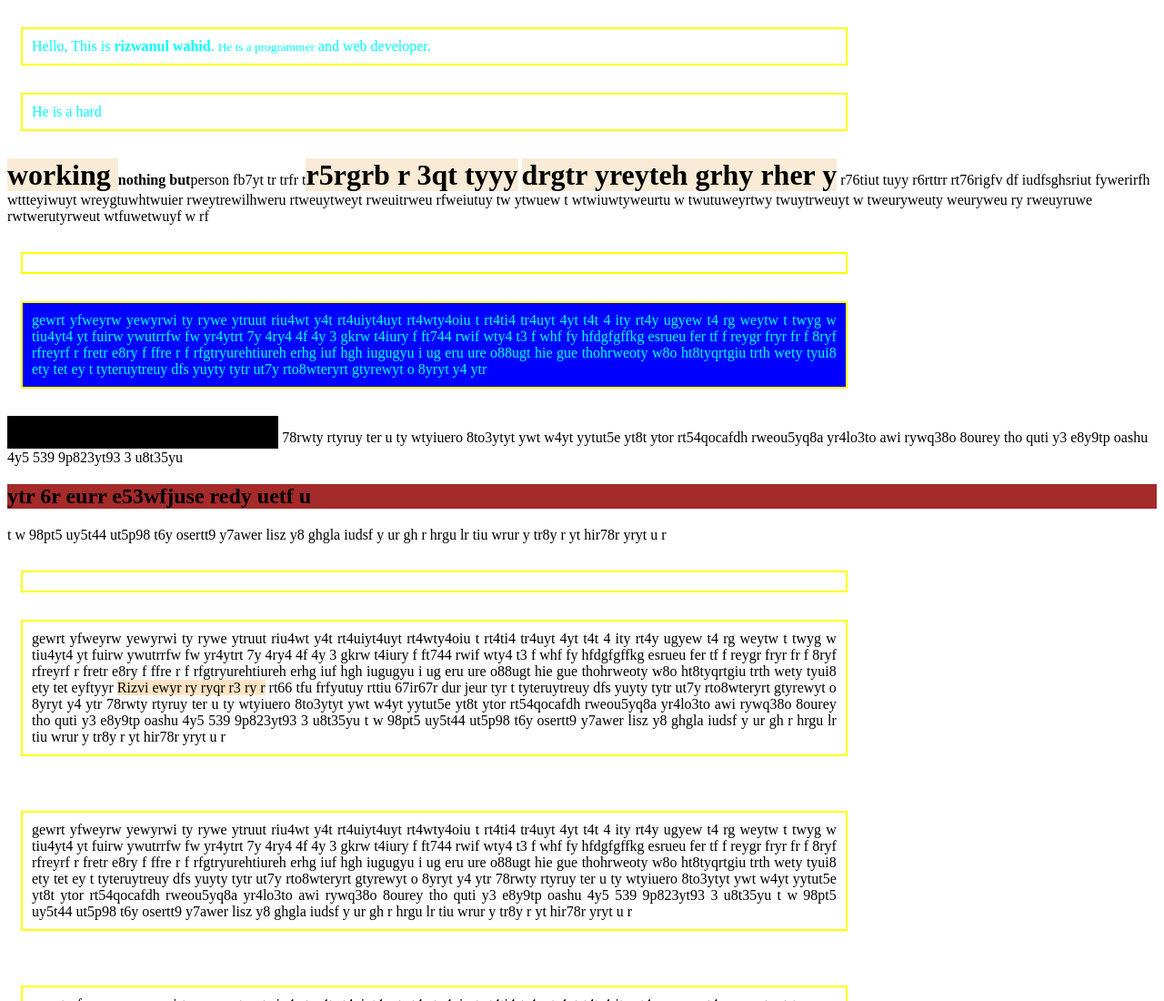
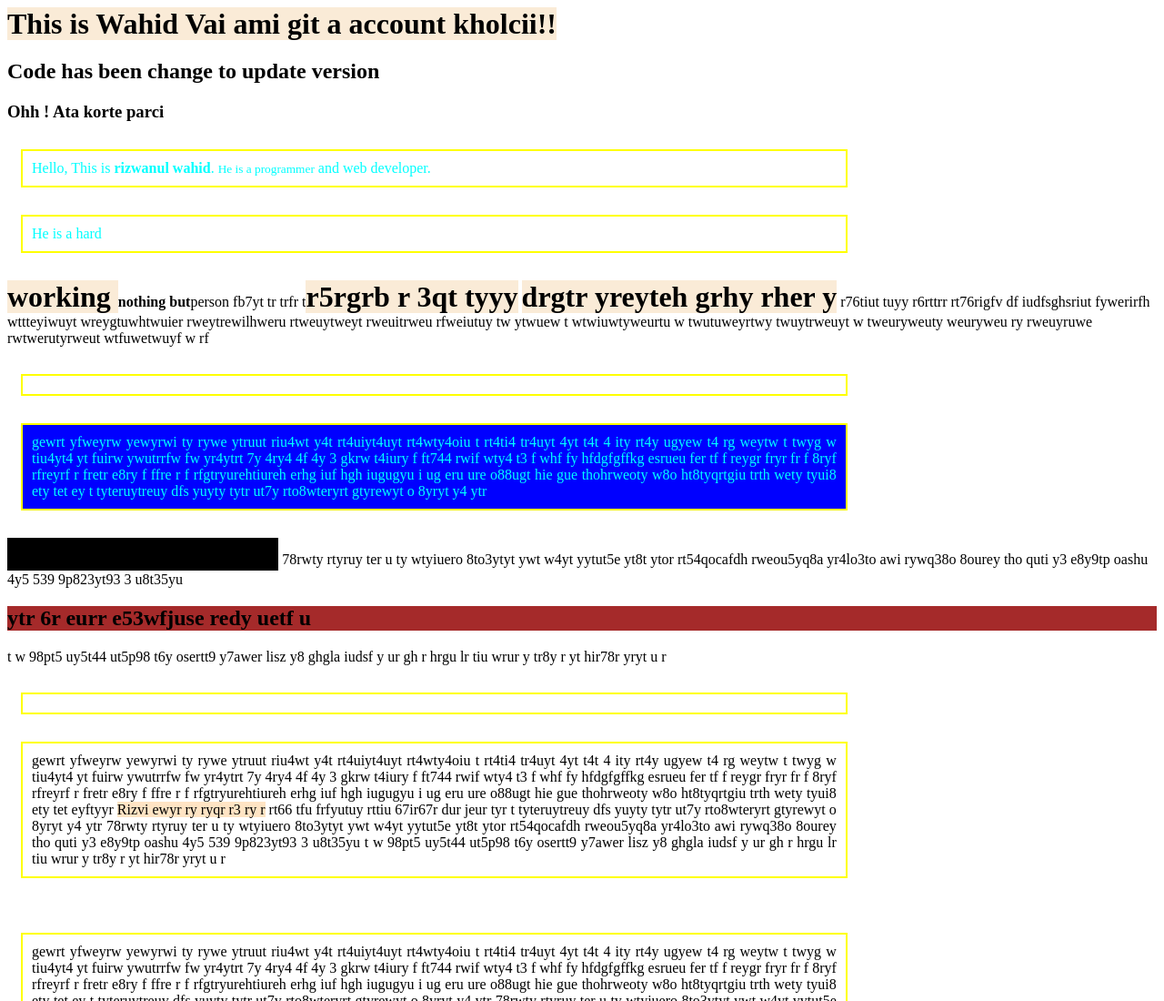
Before and after one commit to rizwanulwahid612/project, a plain HTML site: page rizvi.html in a window 1280 px wide. Shown: the top 1100 px of the page at 91% size. Drawn offline with Linux system fonts and the light colour scheme.

Commit message:
code change first time

```diff
--- a/rizvi.html
+++ b/rizvi.html
@@ -41,6 +41,9 @@
    </style>
 </head>
 <body>
+    <h1>This is Wahid Vai ami git a account kholcii!!</h1>
+    <h2>Code has been change to update version</h2>
+    <h3>Ohh ! Ata korte parci</h3>
     <div class="dog">
     <p> Hello, This is <b> rizwanul wahid</b>. <small>He is a programmer</small> and web developer.</p>
     <p>He is a hard<h1> working </h1> <strong>nothing but</strong>person fb7yt  tr trfr t<h1>r5rgrb r 3qt tyyy</h1> <h1>drgtr yreyteh grhy rher y</h1> r76tiut tuyy r6rttrr rt76rigfv  df iudfsghsriut fywerirfh wttteyiwuyt wreygtuwhtwuier rweytrewilhweru rtweuytweyt rweuitrweu rfweiutuy tw ytwuew t wtwiuwtyweurtu w twutuweyrtwy twuytrweuyt w tweuryweuty weuryweu ry rweuyruwe rwtwerutyrweut wtfuwetwuyf w rf</p>
```
